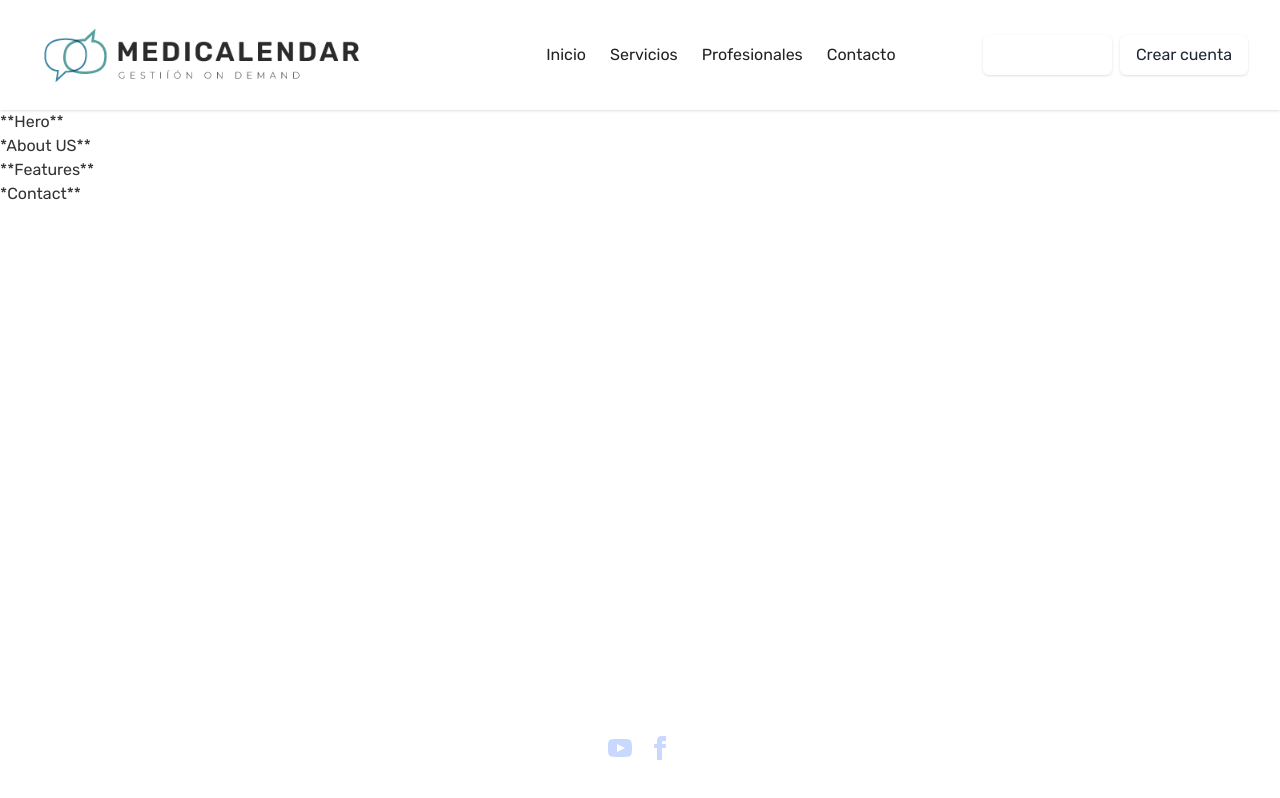
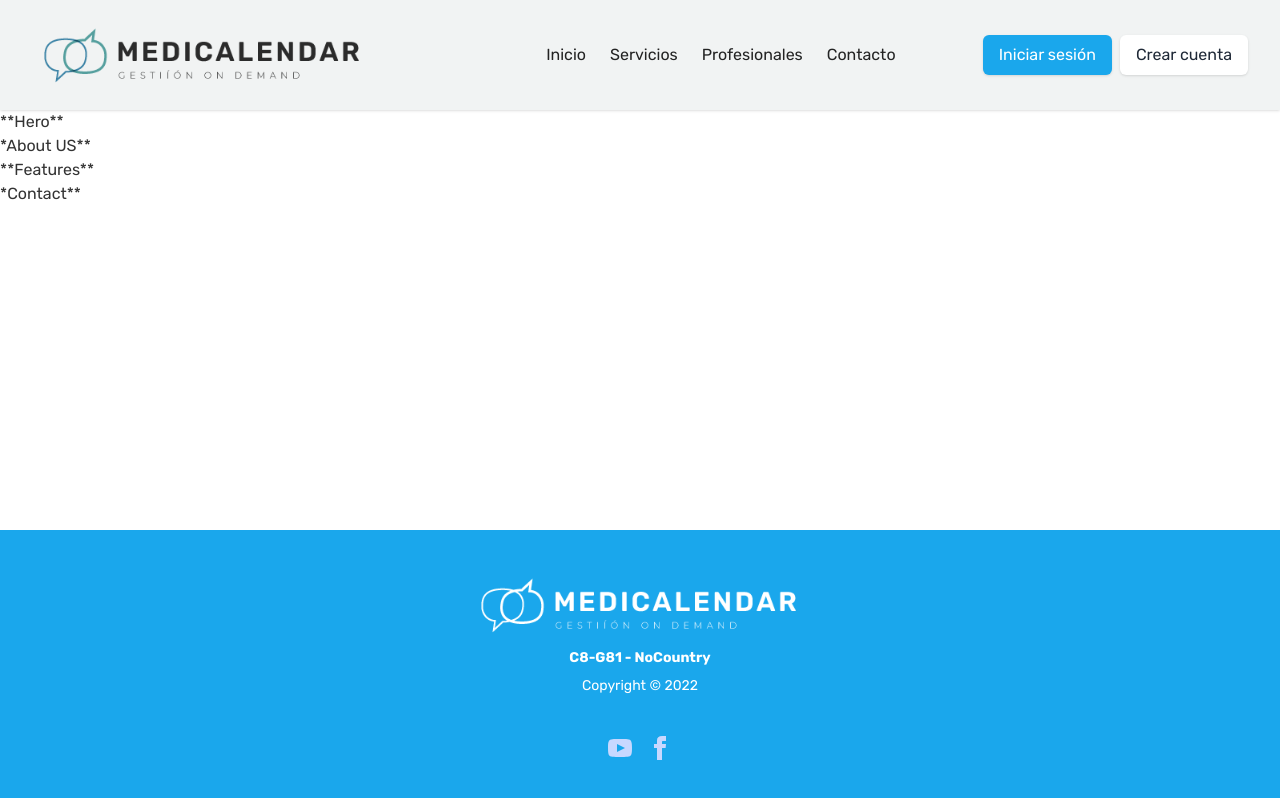
Before and after one commit to No-Country/C8-G81-T, a React (Create React App) app in the folder client/: page / in a window 1280 px wide. Built offline with nearby package versions, Linux system fonts and the light colour scheme; what tw-elements would draw is missing.

Commit message:
feat: add styles in tailwind

```diff
--- a/client/tailwind.config.js
+++ b/client/tailwind.config.js
@@ -11,6 +11,12 @@ module.exports = {
     extend: {
       colors: {
         "dark-text": "#232323",
+        "light-grey": "#f1f3f3",
+        "dark-blue": "#1d3096",
+        "purple-normal": "#7b7bf3",
+        "sky-fluor": "#4edcdd",
+        "sky-light": "#7dd6f8",
+        "sky-normal": "#1aa7ec",
       },
     },
   },
```
